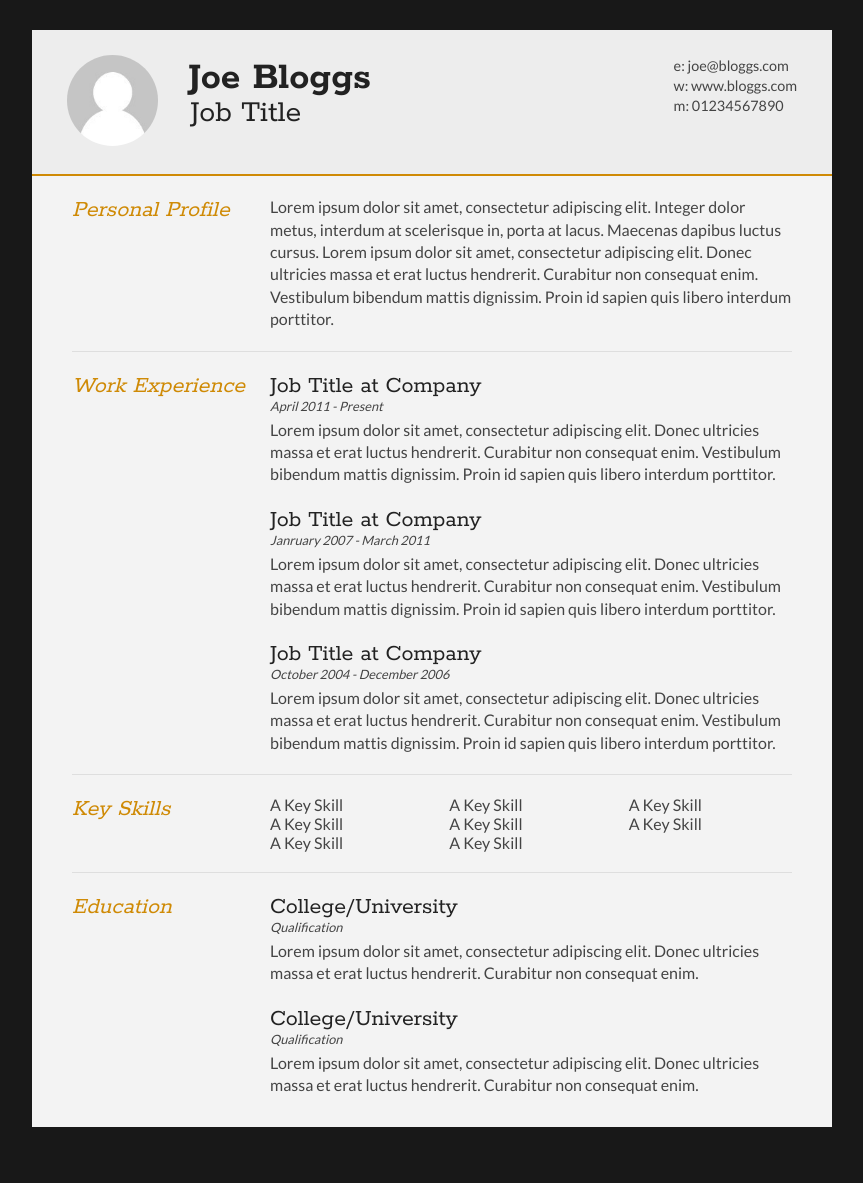
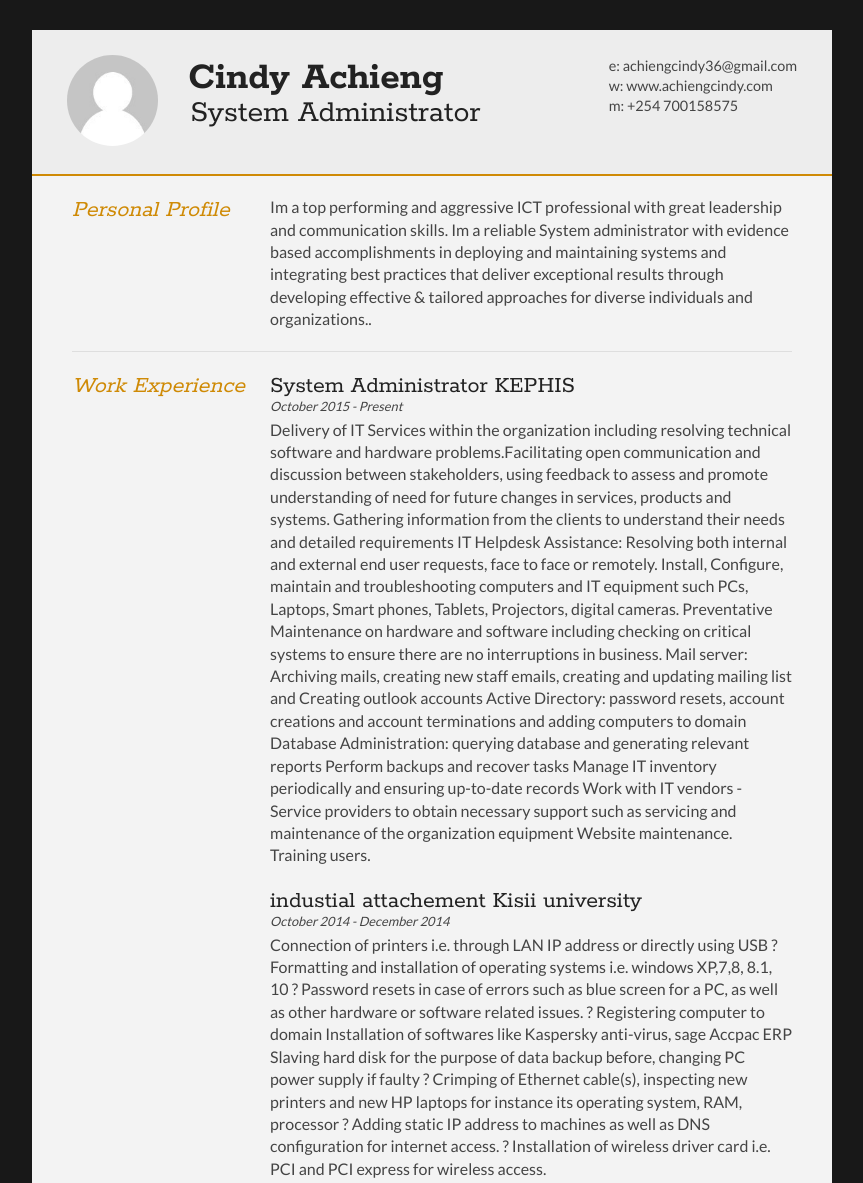
Before and after one commit to achiengcindy/achiengcindy.github.io, a plain HTML site: page index.html in a window 1280 px wide. Shown: the top 1183 px of the page, without its empty margins (208-1071 px from the left). Before the commit the page ends 1157 px from the top, so only its background shows below. Drawn offline with Linux system fonts and the light colour scheme.

Commit message:
Introduction

```diff
--- a/index.html
+++ b/index.html
@@ -1,10 +1,10 @@
 <!DOCTYPE html>
 <html>
 <head>
-<title>Joe Bloggs - Curriculum Vitae</title>
+<title> Cindy Achieng - Curriculum Vitae</title>
 
 <meta name="viewport" content="width=device-width"/>
-<meta name="description" content="The Curriculum Vitae of Joe Bloggs."/>
+<meta name="description" content="The Curriculum Vitae of Cindy Achieng Muga."/>
 <meta charset="UTF-8">
 
 <link type="text/css" rel="stylesheet" href="style.css">
@@ -22,15 +22,15 @@
 		</div>
 
 		<div id="name">
-			<h1 class="quickFade delayTwo">Joe Bloggs</h1>
-			<h2 class="quickFade delayThree">Job Title</h2>
+			<h1 class="quickFade delayTwo">Cindy Achieng</h1>
+			<h2 class="quickFade delayThree">System Administrator</h2>
 		</div>
 
 		<div id="contactDetails" class="quickFade delayFour">
 			<ul>
-				<li>e: <a href="mailto:joe@bloggs.com" target="_blank">joe@bloggs.com</a></li>
-				<li>w: <a href="http://www.bloggs.com">www.bloggs.com</a></li>
-				<li>m: 01234567890</li>
+				<li>e: <a href="mailto:achiengcindy36@gmail.com" target="_blank">achiengcindy36@gmail.com</a></li>
+				<li>w: <a href="http://www.bloggs.com">www.achiengcindy.com</a></li>
+				<li>m: +254 700158575</li>
 			</ul>
 		</div>
 		<div class="clear"></div>
@@ -44,7 +44,7 @@
 				</div>
 
 				<div class="sectionContent">
-					<p>Lorem ipsum dolor sit amet, consectetur adipiscing elit. Integer dolor metus, interdum at scelerisque in, porta at lacus. Maecenas dapibus luctus cursus. Lorem ipsum dolor sit amet, consectetur adipiscing elit. Donec ultricies massa et erat luctus hendrerit. Curabitur non consequat enim. Vestibulum bibendum mattis dignissim. Proin id sapien quis libero interdum porttitor.</p>
+					<p>Im a top performing and aggressive ICT professional with great leadership and communication skills. Im a reliable System administrator with evidence based accomplishments in deploying and maintaining systems and integrating best practices that deliver exceptional results through developing effective & tailored approaches for diverse individuals and organizations..</p>
 				</div>
 			</article>
 			<div class="clear"></div>
@@ -58,21 +58,35 @@
 
 			<div class="sectionContent">
 				<article>
-					<h2>Job Title at Company</h2>
-					<p class="subDetails">April 2011 - Present</p>
-					<p>Lorem ipsum dolor sit amet, consectetur adipiscing elit. Donec ultricies massa et erat luctus hendrerit. Curabitur non consequat enim. Vestibulum bibendum mattis dignissim. Proin id sapien quis libero interdum porttitor.</p>
+					<h2>System Administrator KEPHIS</h2>
+					<p class="subDetails">October 2015 - Present</p>
+					<p>Delivery of IT Services within the organization including resolving technical software and hardware problems.Facilitating open communication and discussion between stakeholders, using feedback to assess and promote understanding of need for future changes in services, products and systems.
+Gathering information from the clients to understand their needs and detailed requirements
+IT Helpdesk Assistance: Resolving both internal and external end user requests, face to face or remotely.
+Install, Configure, maintain and troubleshooting computers and IT equipment such PCs, Laptops, Smart phones, Tablets, Projectors, digital cameras.
+Preventative Maintenance on hardware and software including checking on critical systems to ensure there are no interruptions in business.
+Mail server: Archiving mails, creating new staff emails, creating and updating mailing list and Creating outlook accounts
+Active Directory: password resets, account creations and account terminations and adding computers to domain
+Database Administration: querying database and generating relevant reports
+Perform backups and recover tasks
+Manage IT inventory periodically and ensuring up-to-date records
+Work with IT vendors -Service providers to obtain necessary support such as servicing and maintenance of the organization equipment
+Website maintenance.
+Training users.</p>
 				</article>
 
-				<article>
-					<h2>Job Title at Company</h2>
-					<p class="subDetails">Janruary 2007 - March 2011</p>
-					<p>Lorem ipsum dolor sit amet, consectetur adipiscing elit. Donec ultricies massa et erat luctus hendrerit. Curabitur non consequat enim. Vestibulum bibendum mattis dignissim. Proin id sapien quis libero interdum porttitor.</p>
-				</article>
+
 
 				<article>
-					<h2>Job Title at Company</h2>
-					<p class="subDetails">October 2004 - December 2006</p>
-					<p>Lorem ipsum dolor sit amet, consectetur adipiscing elit. Donec ultricies massa et erat luctus hendrerit. Curabitur non consequat enim. Vestibulum bibendum mattis dignissim. Proin id sapien quis libero interdum porttitor.</p>
+					<h2>industial attachement Kisii university</h2>
+					<p class="subDetails">October 2014 - December 2014</p>
+					<p>Connection of printers i.e. through LAN IP address or directly using USB
+? Formatting and installation of operating systems i.e. windows XP,7,8, 8.1, 10
+? Password resets in case of errors such as blue screen for a PC, as well as other hardware or software related issues.
+? Registering computer to domain Installation of softwares like Kaspersky anti-virus, sage Accpac ERP Slaving hard disk for the purpose of data backup before, changing PC power supply if faulty
+? Crimping of Ethernet cable(s), inspecting new printers and new HP laptops for instance its operating system, RAM, processor
+? Adding static IP address to machines as well as DNS configuration for internet access.
+? Installation of wireless driver card i.e. PCI and PCI express for wireless access.</p>
 				</article>
 			</div>
 			<div class="clear"></div>
@@ -86,11 +100,11 @@
 
 			<div class="sectionContent">
 				<ul class="keySkills">
-					<li>A Key Skill</li>
-					<li>A Key Skill</li>
-					<li>A Key Skill</li>
-					<li>A Key Skill</li>
-					<li>A Key Skill</li>
+					<li>Active Directory</li>
+					<li>Databases</li>
+					<li>Servers</li>
+					<li>HTML 5</li>
+					<li>Bootstrap</li>
 					<li>A Key Skill</li>
 					<li>A Key Skill</li>
 					<li>A Key Skill</li>
@@ -107,14 +121,14 @@
 
 			<div class="sectionContent">
 				<article>
-					<h2>College/University</h2>
-					<p class="subDetails">Qualification</p>
+					<h2> Kisii University</h2>
+					<p class="subDetails">Bsc.applied Computer Science</p>
 					<p>Lorem ipsum dolor sit amet, consectetur adipiscing elit. Donec ultricies massa et erat luctus hendrerit. Curabitur non consequat enim.</p>
 				</article>
 
 				<article>
-					<h2>College/University</h2>
-					<p class="subDetails">Qualification</p>
+					<h2>College</h2>
+					<p class="subDetails">CPA 4</p>
 					<p>Lorem ipsum dolor sit amet, consectetur adipiscing elit. Donec ultricies massa et erat luctus hendrerit. Curabitur non consequat enim.</p>
 				</article>
 			</div>
```
